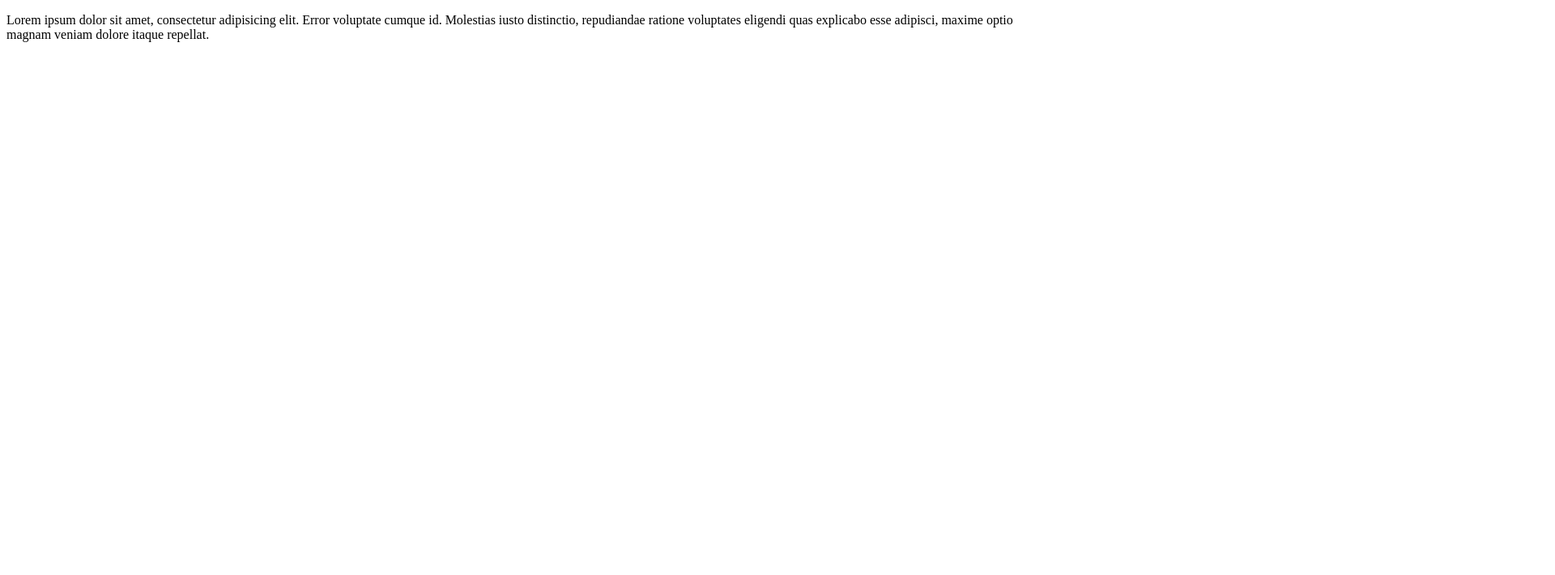
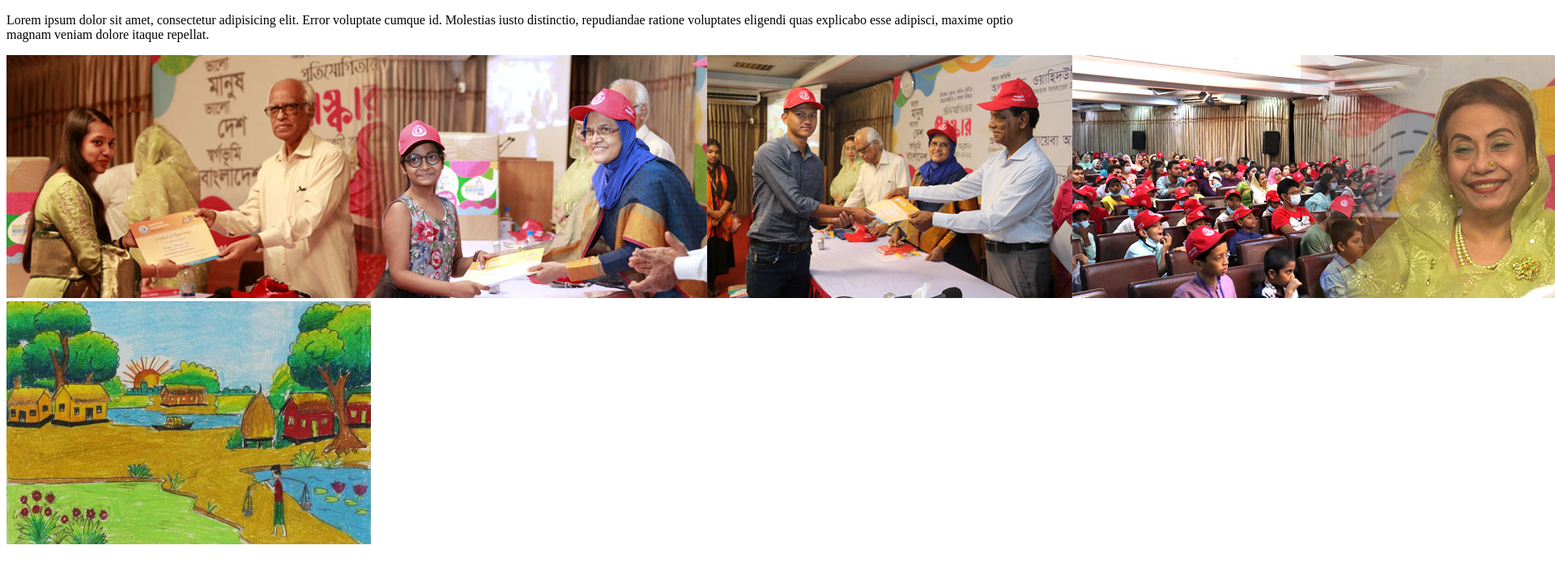
Before and after one commit to almasoud49/my-third-repo, a plain HTML site: page index.html in a window 1280 px wide. Shown: the whole page at 81% size, 1920 px wide, since content can reach past the window. Drawn offline with Linux system fonts and the light colour scheme.

Commit message:
image added

```diff
--- a/index.html
+++ b/index.html
@@ -8,5 +8,7 @@
 </head>
 <body>
    <p>Lorem ipsum dolor sit amet, consectetur adipisicing elit. Error voluptate cumque id. Molestias iusto distinctio, repudiandae ratione voluptates eligendi quas explicabo esse adipisci, maxime optio magnam veniam dolore itaque repellat.</p>
+   <img src="image1.jpg" alt="">
+   <img src="image.jpg" alt="">
 </body>
 </html>
```
Also changed, not shown: image.jpg (added), image1.jpg (added).
